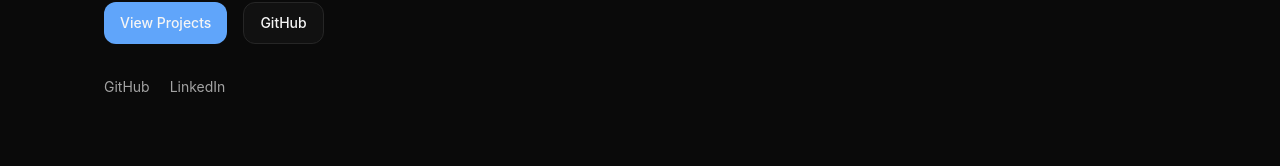
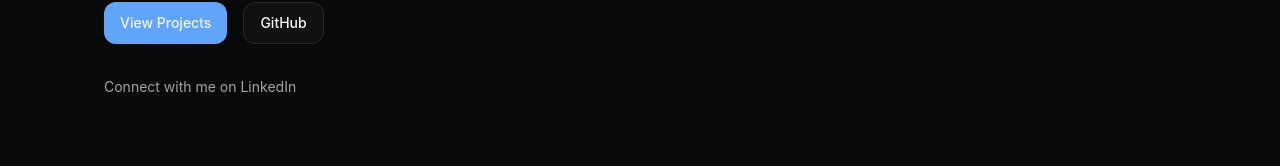
Before and after one commit to abhinav05-bhatpude/abhinav-portfolio, a Next.js app: page / in a window 1280 px wide. Shown: the part 732-898 px from the top of the page. Built offline with nearby package versions, Linux system fonts and the light colour scheme.

Commit message:
refactor: simplify hero social links

```diff
--- a/src/components/sections/Hero.tsx
+++ b/src/components/sections/Hero.tsx
@@ -41,23 +41,14 @@ export function Hero() {
             </Button>
           </div>
 
-          <div className="mt-7 flex flex-wrap items-center gap-x-5 gap-y-3 text-small text-[var(--text-secondary)] sm:mt-8">
-            <a
-              href="https://github.com/abhinav05-bhatpude"
-              target="_blank"
-              rel="noopener noreferrer"
-              className="rounded-sm transition-colors duration-200 hover:text-[var(--accent)] focus-visible:outline-none focus-visible:ring-2 focus-visible:ring-[var(--accent)]"
-            >
-              GitHub
-            </a>
-
+          <div className="mt-7 text-small text-[var(--text-secondary)] sm:mt-8">
             <a
               href="https://www.linkedin.com/in/abhinav-bhatpude-03b832327"
               target="_blank"
               rel="noopener noreferrer"
               className="rounded-sm transition-colors duration-200 hover:text-[var(--accent)] focus-visible:outline-none focus-visible:ring-2 focus-visible:ring-[var(--accent)]"
             >
-              LinkedIn
+              Connect with me on LinkedIn
             </a>
           </div>
         </div>
```
